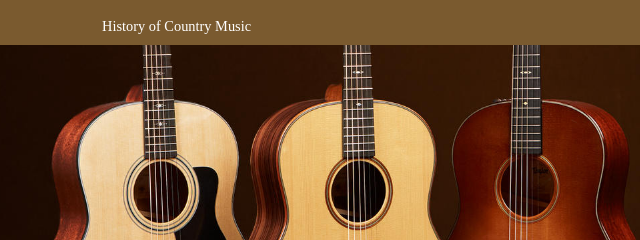
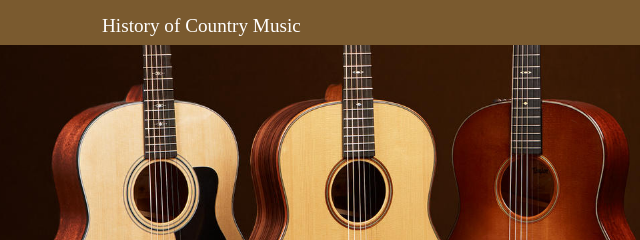
Before and after one commit to mem465/webdesign-2, a plain HTML site: page index.html in a window 1280 px wide. Shown: the top 240 px of the page, 58-698 px from the left. Drawn offline with nearby package versions, Linux system fonts and the light colour scheme; a web font is replaced by a local one.

Commit message:
Update style.css

```diff
--- a/style.css
+++ b/style.css
@@ -102,7 +102,7 @@ h6 {
 }
 
 .small-text {
-	font-size: .9em;
+	font-size: 1.2em;
 	font-family:pulpo-rust-50, serif;
 	color: #fff;
 }
@@ -133,7 +133,7 @@ header {
 }
 
 .logo {
-	width: 190px;
+	width: 250px;
 	height: 15px;
 	float:left;
 	margin-top: 10px;
```
